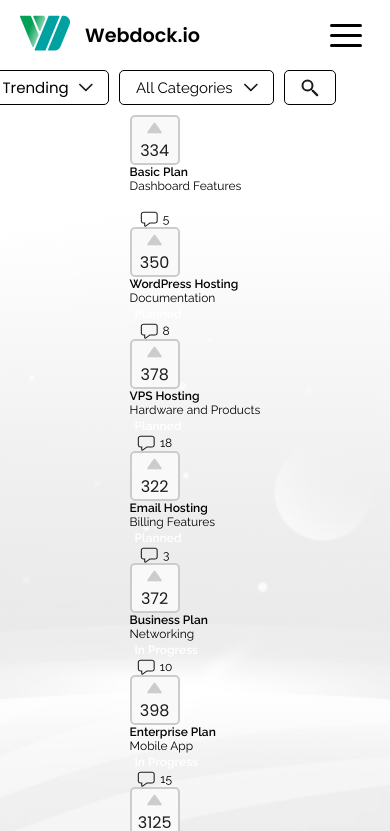
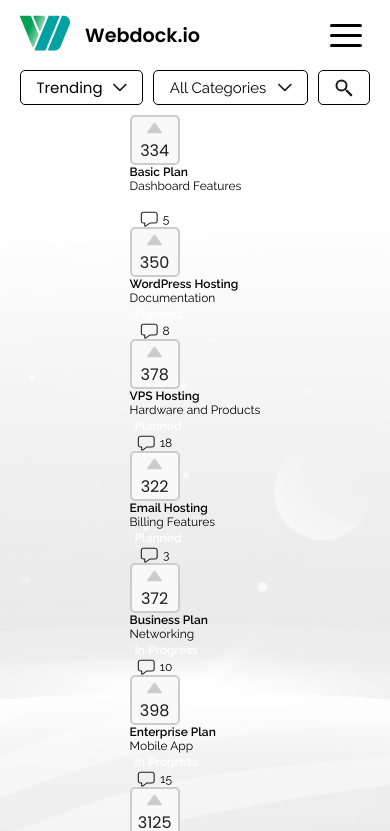
Before and after one commit to soklope/webdock, a React (Vite) app in the folder webdock-app/: page /sort in a window 390 px wide. Shown: the top 831 px of the page. Built offline with nearby package versions, Linux system fonts and the light colour scheme.

Commit message:
FilterContainer.scss - media query on position of the buttons

```diff
--- a/webdock-app/src/components/SortFunctionAndFilterContainer/FilterContainer/FilterContainer.scss
+++ b/webdock-app/src/components/SortFunctionAndFilterContainer/FilterContainer/FilterContainer.scss
@@ -10,10 +10,15 @@
 .filter-buttons {
     display: flex;
     position: relative;
+    justify-content: center;
     gap: 10px;
     margin-bottom: 10px;
     width: 417px;
-}
+
+        @media (max-width: 400px) {
+        width:375; //
+      }
+    }
 
 // sort-function-btn styling
 .sort-function-btn {
@@ -109,7 +114,6 @@
       }
     }
 
-
     &__icon {
       @include mix.icon-image-centering('../../../content/gfx/Icons/search-function-icon.svg', 20px, 20px);
       margin-left: 5px;
--- a/webdock-app/src/components/SortFunctionAndFilterContainer/SortFunctionFilterContainer.scss
+++ b/webdock-app/src/components/SortFunctionAndFilterContainer/SortFunctionFilterContainer.scss
@@ -1,11 +1,11 @@
 @use '../../global-styling/Variables.scss' as v;
 
 .sort-function-and-filter-container {
+  display: flex;
   justify-content: center;
-  display: flex;
-  gap: 15px;
 
   @media screen and (min-width: v.$desktop-screen) {
-    justify-content: center;
+    justify-content: right;
+    margin-right: 50px;
   }
 }
```
